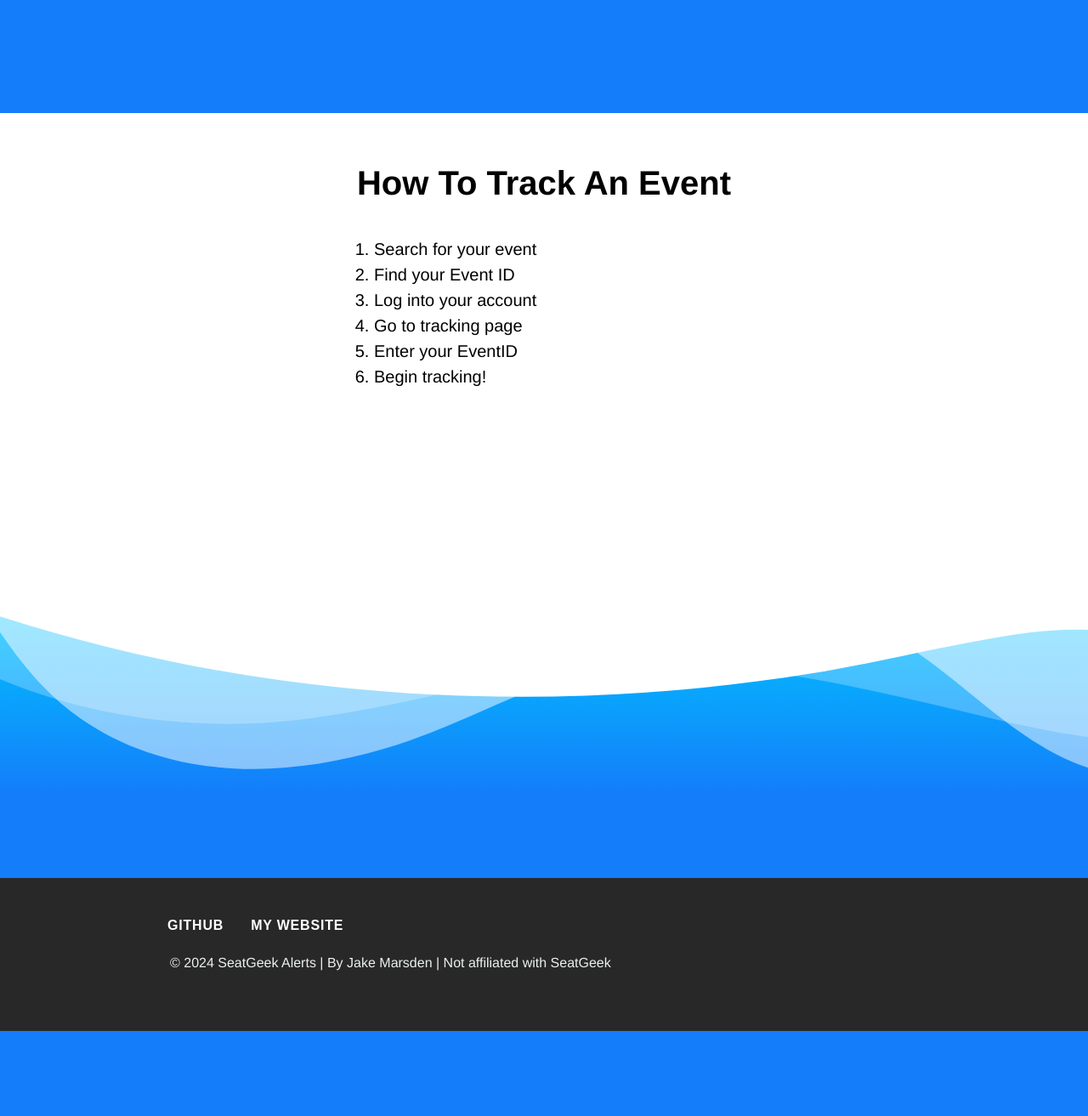
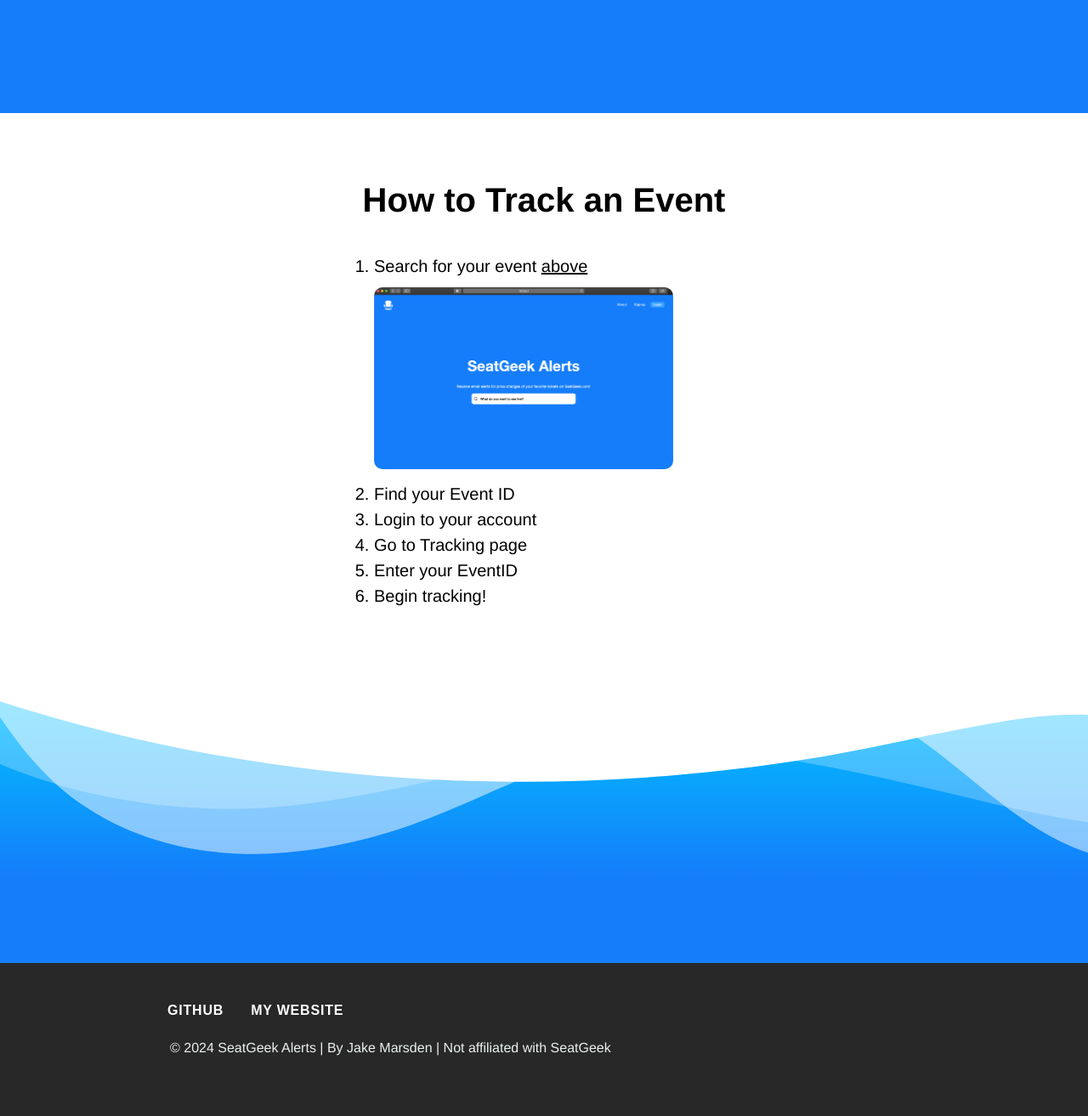
Before and after one commit to jakemarsdenn/SeatGeek-Alerts, a Flask app: page / in a window 1280 px wide. Shown: the part 717-2030 px from the top of the page at 85% size. Before the commit the page ends 1930 px from the top, so only its background shows below. Run offline with Flask 3, Linux system fonts and the light colour scheme.

Commit message:
more homepage improvements

```diff
--- a/app.py
+++ b/app.py
@@ -57,7 +57,7 @@ def confirm_signup():
             return redirect("/signup")
 
 
-@app.route('/about', methods=['POST'])
+@app.route('/about', methods=['GET','POST'])
 def about():
     return render_template('about.html', session=session)
 
--- a/static/css/index.css
+++ b/static/css/index.css
@@ -72,23 +72,23 @@ h3 {
 .instructions-container {
     width: 100%;
     background-color: rgb(255, 255, 255);
-    height: 800px;
+    height: 900px;
     position: relative;
     margin-bottom: 100px;
 }
 
 .instructions-content {
     text-align: left;
-    margin-top: 60px;
+    margin-top: 80px;
     margin-left: 400px;
     margin-right: 400px;
 }
 
 ol li {
     font-family: var(--myfont);
-    font-size: 20px; /* Set font size */
-    font-weight: 300; /* Set font weight */
-    line-height: 1.5; /* Set line height for readability */
+    font-size: 20px;
+    font-weight: 300;
+    line-height: 1.5;
 }
 
 .shape-divider-bottom {
@@ -111,3 +111,16 @@ ol li {
 .shape-divider-bottom .shape-fill {
     fill: #FFFFFF;
 }
+
+.image {
+    width:80%;
+    height:auto;
+    border-radius: 10px;
+    margin-top: 10px;
+    margin-bottom: 10px;
+}
+
+.scroll-to-top-link {
+    text-decoration: underline;
+    cursor: pointer;
+}
--- a/static/css/main.css
+++ b/static/css/main.css
@@ -7,6 +7,7 @@ html {
   height: 100%;
   width: 100%;
   background: var(--softblue);
+  scroll-behavior: smooth;
 }
 
 body {
@@ -32,6 +33,18 @@ p {
   color: white;
   font-family: var(--myfont);
   font-size: 18px;
+}
+
+.full-container {
+  height: 100vh;
+}
+
+.left-container {
+  text-align: left;
+  position: relative;
+  margin-top: 200px;
+  margin-left: 200px;
+  margin-right: 200px;
 }
 
 .header {
@@ -98,15 +111,6 @@ p {
   filter: brightness(1.05);
 }
 
-.left-container {
-  text-align: left;
-  position: relative;
-  height: 100vh;
-  margin-top: 150px;
-  margin-left: 200px;
-  margin-right: 200px;
-}
-
 footer {
   position: relative;
   bottom: 0;
--- a/static/js/index.js
+++ b/static/js/index.js
@@ -1,18 +1,10 @@
-// function handleScroll() {
-//     const instructionsContainer = document.querySelector('.instructions-container');
-//     const linkButtons = document.querySelectorAll('#header-button, #login-button');
-//     const instructionsRect = instructionsContainer.getBoundingClientRect();
-//
-//     // Check the positions of the container and adjust the colors accordingly
-//     if (instructionsRect.top <= 40) {
-//         linkButtons.forEach(button => {
-//             button.style.color = 'black';
-//         });
-//     } else {
-//         linkButtons.forEach(button => {
-//             button.style.color = 'white';
-//         });
-//     }
-// }
-//
-// window.addEventListener('scroll', handleScroll);
+document.addEventListener('DOMContentLoaded', function() {
+    const scrollToTopLink = document.querySelector('.scroll-to-top-link');
+    scrollToTopLink.addEventListener('click', function(event) {
+        event.preventDefault();
+        window.scrollTo({
+            top: 0,
+            behavior: 'smooth'
+        });
+    });
+});
--- a/templates/about.html
+++ b/templates/about.html
@@ -3,6 +3,7 @@
 {% block title %}About{% endblock %}
 
 {% block content %}
+    <div class="full-container">
         <div class="left-container">
             <h2>About</h2>
             <p>
@@ -12,4 +13,5 @@
                 – a user-friendly and simple to use application that allows you to track your favourite events.
             <p>
         </div>
+    </div>
 {% endblock %}
--- a/templates/index.html
+++ b/templates/index.html
@@ -23,12 +23,13 @@
     </div>
     <div class="instructions-container">
         <div class="instructions-content">
-            <h3 style="text-align: center">How To Track An Event</h3>
+            <h3 style="text-align: center">How to Track an Event</h3>
             <ol>
-                <li>Search for your event</li>
+                <li>Search for your event <a class="scroll-to-top-link">above</a></li>
+                <img class="image" src="../static/media/search-example.png" alt="Event ID">
                 <li>Find your Event ID</li>
-                <li>Log into your account</li>
-                <li>Go to tracking page</li>
+                <li>Login to your account</li>
+                <li>Go to Tracking page</li>
                 <li>Enter your EventID</li>
                 <li>Begin tracking!</li>
             </ol>
@@ -41,5 +42,5 @@
             </svg>
         </div>
     </div>
-    <script src="../static/js/scroll.js" defer></script>
+    <script src="../static/js/index.js" defer></script>
 {% endblock %}
```
Also changed, not shown: static/css/account.css (+8 -8 lines), templates/login.html (+7 -5 lines), templates/signup.html (+7 -5 lines), static/media/search-example.png (added). Lines whose indentation alone changed are shown as unchanged.
